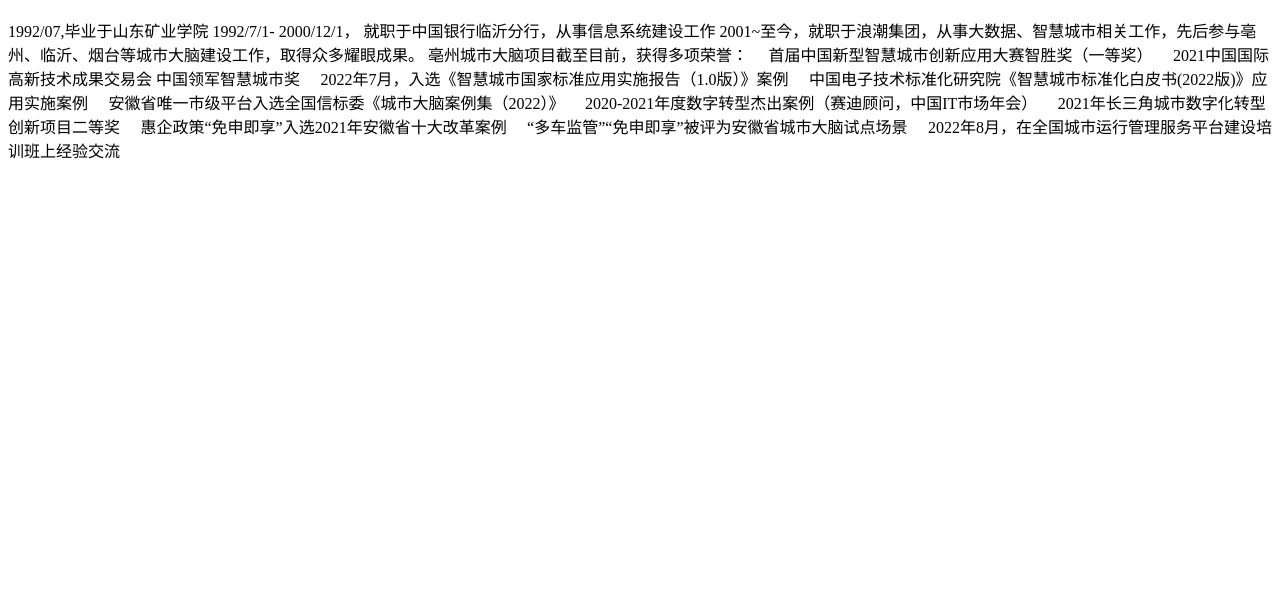
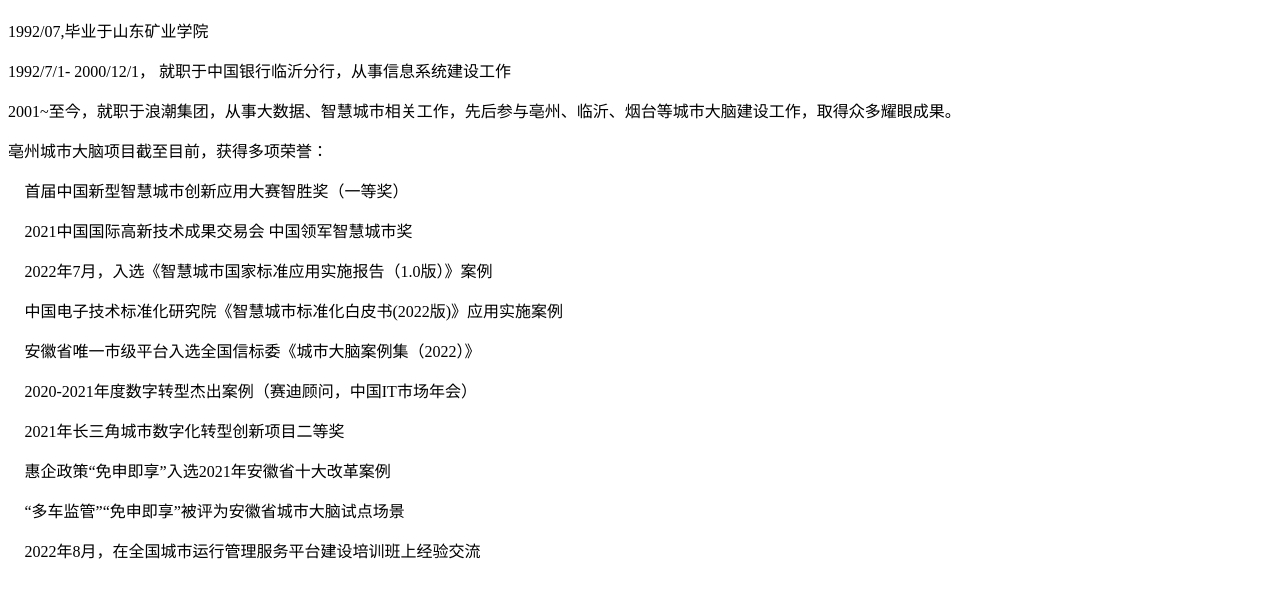
Before and after one commit to yingjie2024/yingjie.github.io, a plain HTML site: page index.html in a window 1280 px wide. Shown: the part 164-762 px from the top of the page. Drawn offline with Linux system fonts and the light colour scheme.

Commit message:
Update index.html

```diff
--- a/index.html
+++ b/index.html
@@ -14,20 +14,20 @@
   <h1>英杰(Jie Ying)</h1>
 
 
-1992/07,毕业于山东矿业学院
-1992/7/1- 2000/12/1， 就职于中国银行临沂分行，从事信息系统建设工作
-2001~至今，就职于浪潮集团，从事大数据、智慧城市相关工作，先后参与亳州、临沂、烟台等城市大脑建设工作，取得众多耀眼成果。
-亳州城市大脑项目截至目前，获得多项荣誉：
-	首届中国新型智慧城市创新应用大赛智胜奖（一等奖）
-	2021中国国际高新技术成果交易会  中国领军智慧城市奖
-	2022年7月，入选《智慧城市国家标准应用实施报告（1.0版）》案例
-	中国电子技术标准化研究院《智慧城市标准化白皮书(2022版)》应用实施案例
-	安徽省唯一市级平台入选全国信标委《城市大脑案例集（2022）》
-	2020-2021年度数字转型杰出案例（赛迪顾问，中国IT市场年会）
-	2021年长三角城市数字化转型创新项目二等奖
-	惠企政策“免申即享”入选2021年安徽省十大改革案例
-	“多车监管”“免申即享”被评为安徽省城市大脑试点场景
-	2022年8月，在全国城市运行管理服务平台建设培训班上经验交流
+<p>1992/07,毕业于山东矿业学院</p>
+<p>1992/7/1- 2000/12/1， 就职于中国银行临沂分行，从事信息系统建设工作</p>
+<p>2001~至今，就职于浪潮集团，从事大数据、智慧城市相关工作，先后参与亳州、临沂、烟台等城市大脑建设工作，取得众多耀眼成果。</p>
+<p>亳州城市大脑项目截至目前，获得多项荣誉：</p>
+<p>	首届中国新型智慧城市创新应用大赛智胜奖（一等奖）</p>
+<p>	2021中国国际高新技术成果交易会  中国领军智慧城市奖</p>
+<p>	2022年7月，入选《智慧城市国家标准应用实施报告（1.0版）》案例</p>
+<p>	中国电子技术标准化研究院《智慧城市标准化白皮书(2022版)》应用实施案例</p>
+<p>	安徽省唯一市级平台入选全国信标委《城市大脑案例集（2022）》</p>
+<p>	2020-2021年度数字转型杰出案例（赛迪顾问，中国IT市场年会）</p>
+<p>	2021年长三角城市数字化转型创新项目二等奖</p>
+<p>	惠企政策“免申即享”入选2021年安徽省十大改革案例</p>
+<p>	“多车监管”“免申即享”被评为安徽省城市大脑试点场景</p>
+<p>	2022年8月，在全国城市运行管理服务平台建设培训班上经验交流</p>
 
 </body>
 
```
